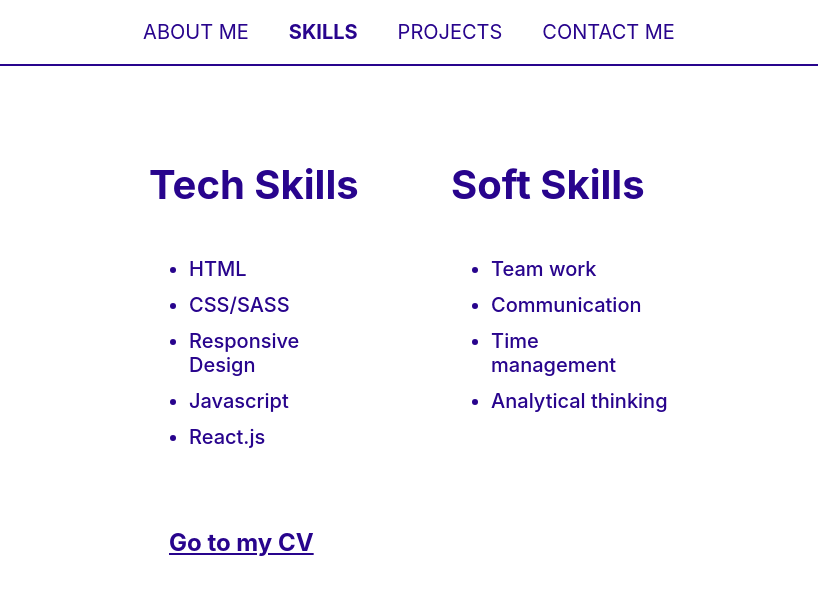
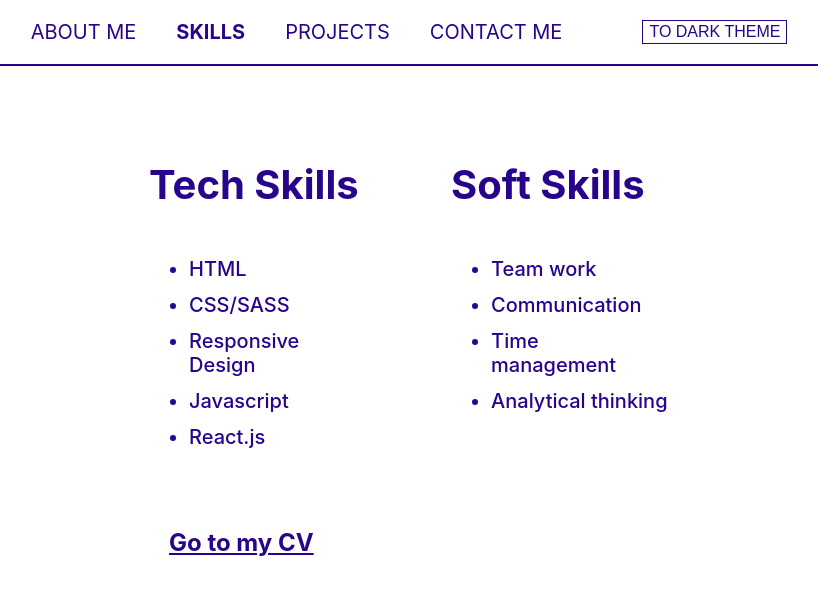
Before and after one commit to Nataly-Moskalenko/portfolio, a React (Create React App) app: page /portfolio/skills in a window 1280 px wide. Shown: the top 594 px of the page, without its empty margins (231-1049 px from the left). Built offline with nearby package versions, Linux system fonts and the light colour scheme.

Commit message:
creates ThemeContext

```diff
--- a/src/App.js
+++ b/src/App.js
@@ -1,7 +1,9 @@
 import { Routes, Route, Navigate } from 'react-router-dom';
 import Layout from './components/Layout/Layout';
+import { ThemeContext } from './context/ThemeContext';
+import css from './App.module.css';
 
-import { lazy } from 'react';
+import { lazy, useContext } from 'react';
 
 const About = lazy(() => import('./pages/About/About'));
 const Skills = lazy(() => import('./pages/Skills/Skills'));
@@ -9,8 +11,10 @@ const Projects = lazy(() => import('./pages/Projects/Projects'));
 const Contacts = lazy(() => import('./pages/Contacts/Contacts'));
 
 export default function App() {
+  const { toggle } = useContext(ThemeContext);
+
   return (
-    <div>
+    <div className={toggle ? css.dark : css.light}>
       <Routes>
         <Route path="/" element={<Layout />}>
           <Route index element={<About />} />
--- /dev/null
+++ b/src/App.module.css
@@ -0,0 +1,8 @@
+.dark {
+  height: 100vh;
+  background-color: rgb(12, 7, 33);
+}
+
+.light {
+  background-color: white;
+}
--- a/src/components/Layout/Layout.jsx
+++ b/src/components/Layout/Layout.jsx
@@ -1,11 +1,14 @@
 import { NavLink, Outlet } from 'react-router-dom';
-import { Suspense } from 'react';
+import { Suspense, useContext } from 'react';
 // import { ImSpinner } from 'react-icons/im';
 import css from './Layout.module.css';
+import { ThemeContext } from '../../context/ThemeContext';
 
 export default function Layout() {
+  const { toggle, toggleFunction } = useContext(ThemeContext);
   return (
     <div>
+      <div className={css.header}>
         <nav className={css.nav}>
           <NavLink className={(navData) => (navData.isActive ? css.active : css.link)} to="/">
             About me
@@ -13,13 +16,23 @@ export default function Layout() {
           <NavLink className={(navData) => (navData.isActive ? css.active : css.link)} to="/skills">
             Skills
           </NavLink>
-        <NavLink className={(navData) => (navData.isActive ? css.active : css.link)} to="/projects">
+          <NavLink
+            className={(navData) => (navData.isActive ? css.active : css.link)}
+            to="/projects"
+          >
             Projects
           </NavLink>
-        <NavLink className={(navData) => (navData.isActive ? css.active : css.link)} to="/contacts">
+          <NavLink
+            className={(navData) => (navData.isActive ? css.active : css.link)}
+            to="/contacts"
+          >
             Contact me
           </NavLink>
         </nav>
+        <button className={toggle? css.themeButtonLight : css.themeButtonDark} onClick={toggleFunction}>
+          {toggle ? ' To Light Theme' : 'To Dark Theme'}
+        </button>
+      </div>
       <main>
         <Suspense
           fallback={
--- a/src/components/Layout/Layout.module.css
+++ b/src/components/Layout/Layout.module.css
@@ -1,8 +1,14 @@
-.nav {
+.header {
+  display: flex;
+  justify-content: center;
+  gap: 80px;
   margin: 0 20px;
   padding-top: 20px;
   padding-bottom: 20px;
   border-bottom: 2px solid #28048d;
+}
+
+.nav {
   display: flex;
   gap: 40px;
   justify-content: center;
@@ -55,3 +61,24 @@
     transform: rotate(359deg);
   }
 }
+
+.themeButtonDark {
+  /* display: block; */
+  background-color: white;
+  color: #28048d;
+  border: 1px solid #28048d;
+  font-weight: 400;
+  font-size: 16px;
+  line-height: 20px;
+  text-transform: uppercase;
+}
+
+.themeButtonLight {
+  background-color: rgb(12, 7, 33);
+  color: #28048d;
+  border: 1px solid #28048d;
+  font-weight: 400;
+  font-size: 16px;
+  line-height: 20px;
+  text-transform: uppercase;
+}
--- /dev/null
+++ b/src/context/ThemeContext.js
@@ -0,0 +1,14 @@
+import React, { createContext, useState } from 'react';
+
+const ThemeContext = createContext(false);
+
+const ThemeProvider = ({ children }) => {
+  const [toggle, setToggle] = useState(false);
+  const toggleFunction = () => {
+    setToggle(!toggle);
+  };
+  return (
+    <ThemeContext.Provider value={{ toggle, toggleFunction }}>{children}</ThemeContext.Provider>
+  );
+};
+export { ThemeContext, ThemeProvider };
--- a/src/index.js
+++ b/src/index.js
@@ -2,14 +2,16 @@ import React from 'react';
 import ReactDOM from 'react-dom/client';
 import './index.css';
 import App from './App';
+import { ThemeProvider } from './context/ThemeContext';
 import { BrowserRouter } from 'react-router-dom';
 
 const root = ReactDOM.createRoot(document.getElementById('root'));
 root.render(
   <React.StrictMode>
     <BrowserRouter basename="/portfolio">
-    {/* <BrowserRouter> */}
-      <App />
+      <ThemeProvider>
+        <App />
+      </ThemeProvider>
     </BrowserRouter>
   </React.StrictMode>
 );
```
Lines whose indentation alone changed are shown as unchanged.
